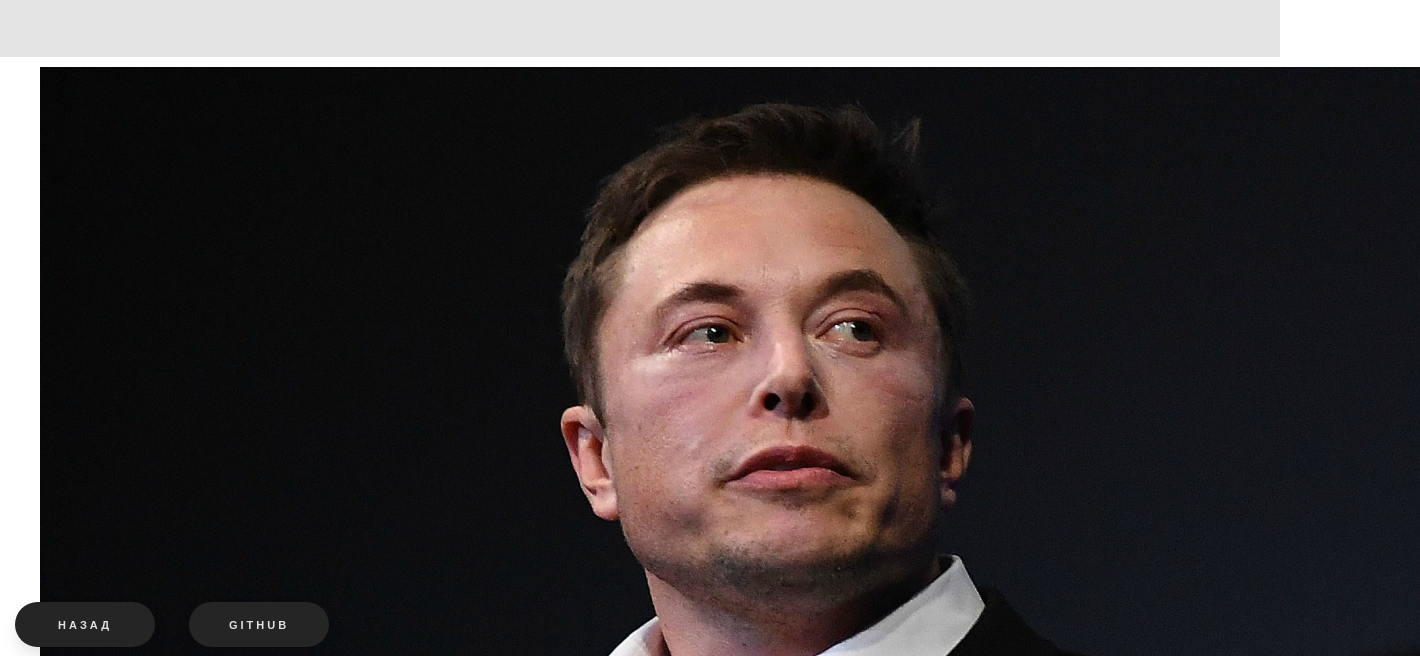
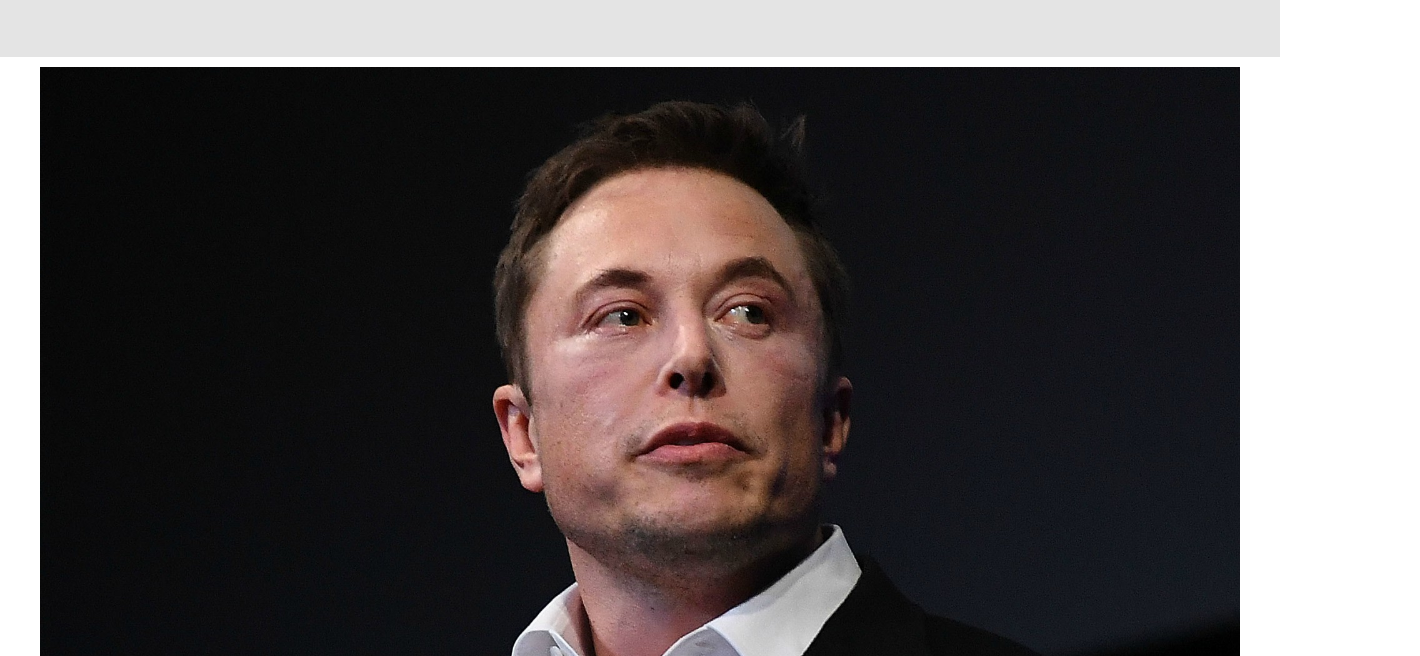
Before and after one commit to TFlashgamer/FrontDev-practice-firstPortfolio, a plain HTML site: page projects/FrontDev1/index.html in a window 1280 px wide. Shown: the part 144-800 px from the top of the page, 1420 px wide, since content can reach past the window. Drawn offline with Linux system fonts and the light colour scheme.

Commit message:
13.08 (fixed adaptivity)

```diff
--- a/projects/FrontDev1/index.html
+++ b/projects/FrontDev1/index.html
@@ -2,39 +2,12 @@
 <html lang="en">
   <head>
     <meta charset="UTF-8" />
-    <meta
-      name="viewport"
-      content="width=device-width, initial-scale=1.0, user-scalable=0, minimum-scale=1.0, maximum-scale=1.0"
-    />
+    <meta name="viewport" content="width=device-width, initial-scale=1.0" />
     <link rel="stylesheet" type="text/css" href="style.css" />
     <title>Elon Musk</title>
   </head>
 
   <body>
-    <div type="navigations" class="navigations" id="navigations">
-      <script>
-        navigations.onclick = function () {
-          navigations.classList.add("navigations-active");
-        };
-      </script>
-
-      <script>
-        function goBack() {
-          window.history.back();
-        }
-      </script>
-
-      <button onclick="goBack()" class="back">
-        Назад
-      </button>
-      <button
-        onclick="location.href='https://github.com/TFlashgamer/FrontDev-practice1';"
-        class="view"
-      >
-        github
-      </button>
-    </div>
-
     <div id="square">
       <!-- * За допомогою div робимо невеликий квадратний блок(фон) для хедеру -->
       <header>
@@ -50,7 +23,13 @@
     <main>
       <!-- * Додаємо на сторінку зображення з надписом -->
       <figure class="fig">
-        <img src="src/musk.jpg" width="1380" height="720" alt="Elon Musk" />
+        <img
+          class="figure-image"
+          src="src/musk.jpg"
+          width="1380"
+          height="720"
+          alt="Elon Musk"
+        />
         <!-- * Сам надпис під зображенням -->
         <figcaption>
           Ілон Маск проти ЗМІ. 2020 рік.
--- a/projects/FrontDev1/style.css
+++ b/projects/FrontDev1/style.css
@@ -1,46 +1,5 @@
 :focus {
   outline: 0;
-}
-
-.navigations {
-  margin: 0px;
-  z-index: 2;
-  position: fixed;
-  top: 92%;
-  left: 0;
-}
-
-.back,
-.view {
-  text-decoration: none;
-  outline: none;
-  display: inline-block;
-  width: 140px;
-  height: 45px;
-  line-height: 45px;
-  border-radius: 45px;
-  margin: 10px 15px;
-  font-family: "Montserrat", sans-serif;
-  font-size: 11px;
-  text-transform: uppercase;
-  text-align: center;
-  letter-spacing: 3px;
-  font-weight: 600;
-  color: #e2e2e2;
-  background: rgb(37, 37, 37);
-  box-shadow: 0 8px 15px rgba(0, 0, 0, 0.1);
-  transition: 0.3s;
-  border: rgb(37, 37, 37);
-  cursor: pointer;
-}
-
-.back:hover,
-.view:hover {
-  background: #ffffff;
-  box-shadow: 0 15px 20px rgba(255, 255, 255, 0.4);
-  color: rgb(0, 0, 0);
-  border: #ffffff;
-  transform: translateY(-7px);
 }
 
 header {
@@ -106,6 +65,11 @@ h2 {
   color: rgb(56, 56, 56);
 }
 
+.figure-image {
+  width: 100%;
+  height: auto;
+}
+
 body {
   margin: 0;
   padding: 0;
```
